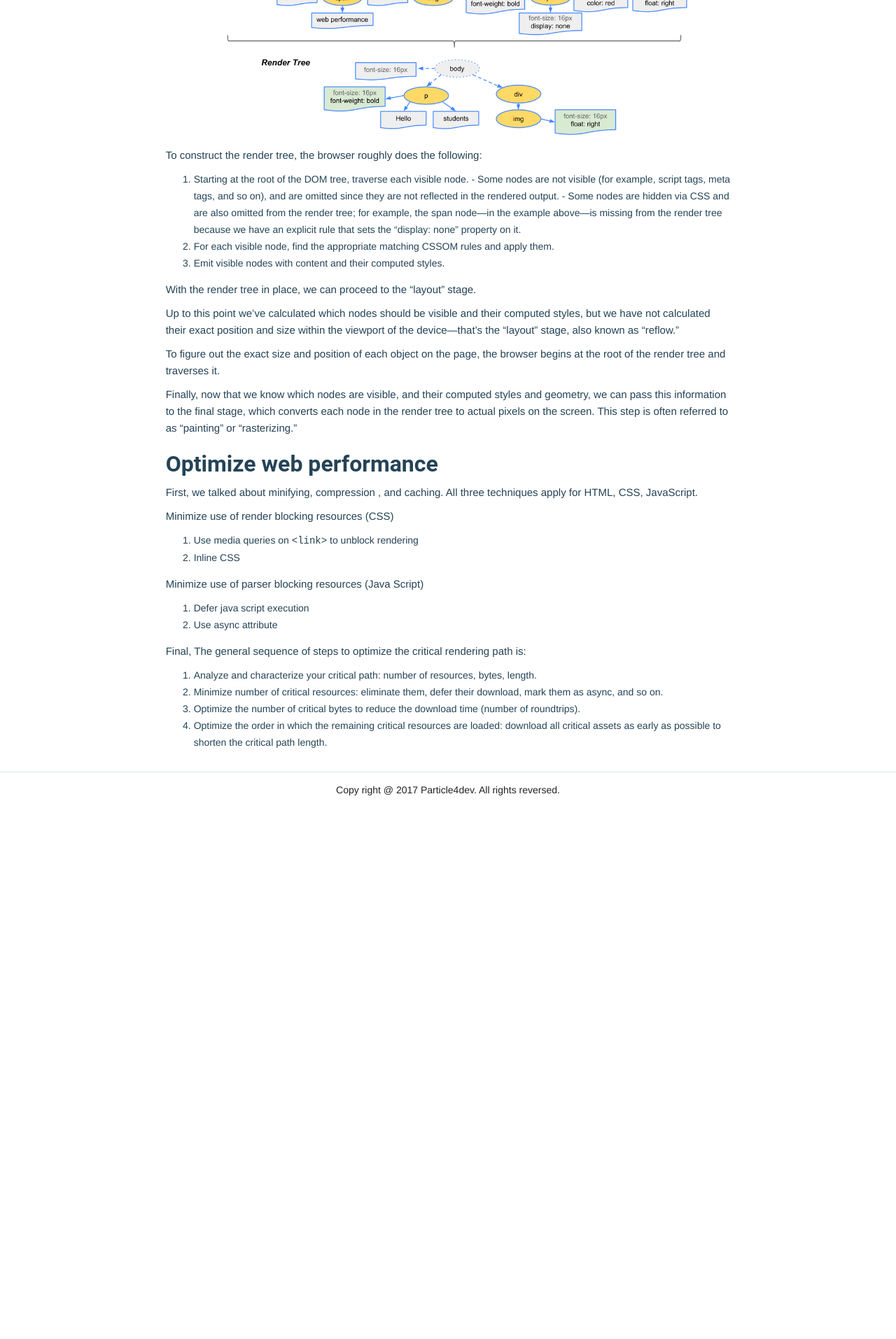
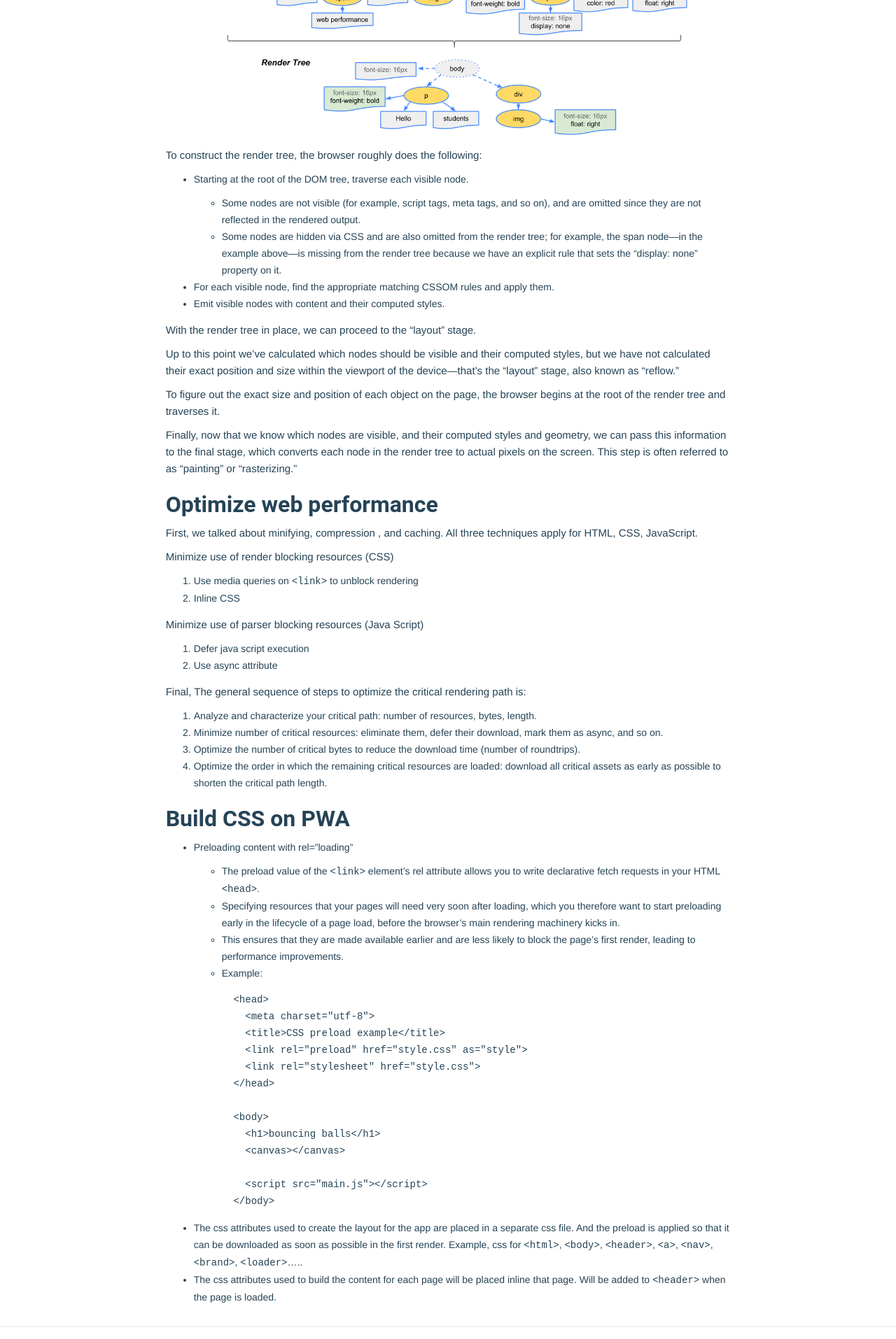
Before and after one commit to university-of-ant-solutions/development-standards.github.io, a Jekyll site: the page built from product-development-process/web-performance.md, in a window 1280 px wide. Shown: the part 2481-4395 px from the top of the page at 70% size. Built offline with Jekyll 4.4.1, drawn with Linux system fonts in a browser that asks for light colours.

Commit message:
add build CSS on PWA into Web Performance

````diff
--- a/product-development-process/web-performance.md
+++ b/product-development-process/web-performance.md
@@ -78,3 +78,28 @@ Final, The general sequence of steps to optimize the critical rendering path is:
   2. Minimize number of critical resources: eliminate them, defer their download, mark them as async, and so on.
   3. Optimize the number of critical bytes to reduce the download time (number of roundtrips).
   4. Optimize the order in which the remaining critical resources are loaded: download all critical assets as early as possible to shorten the critical path length.
+
+## Build CSS on PWA
+
+  - Preloading content with rel="loading"
+    - The preload value of the `<link>` element's rel attribute allows you to write declarative fetch requests in your HTML `<head>`.
+    - Specifying resources that your pages will need very soon after loading, which you therefore want to start preloading early in the lifecycle of a page load, before the browser's main rendering machinery kicks in.
+    - This ensures that they are made available earlier and are less likely to block the page's first render, leading to performance improvements.
+    - Example:
+        ```
+        <head>
+          <meta charset="utf-8">
+          <title>CSS preload example</title>
+          <link rel="preload" href="style.css" as="style">
+          <link rel="stylesheet" href="style.css">
+        </head>
+
+        <body>
+          <h1>bouncing balls</h1>
+          <canvas></canvas>
+
+          <script src="main.js"></script>
+        </body>
+        ```
+  - The css attributes used to create the layout for the app are placed in a separate css file. And the preload is applied so that it can be downloaded as soon as possible in the first render. Example, css for `<html>`, `<body>`, `<header>`, `<a>`, `<nav>`, `<brand>`, `<loader>`.....
+  - The css attributes used to build the content for each page will be placed inline that page. Will be added to `<header>` when the page is loaded.
````
Also changed, not shown: other parts of product-development-process/web-performance.md (+3 -3 lines).
